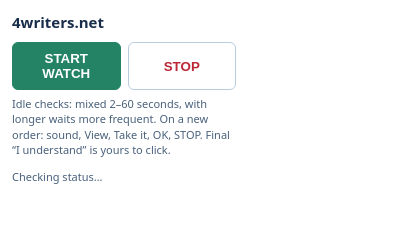
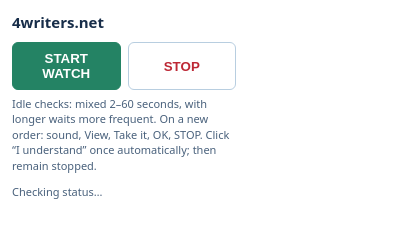
Before and after one commit to Prowell-dotcom/prowell-jobs, a browser extension: page extension/4writers-v129/popup.html in a window 400 px wide. Drawn offline with Linux system fonts and the light colour scheme.

Commit message:
Prowell 4Writers-only v2.1.29.4: automatic final I understand with one-time guard

```diff
--- a/extension/4writers-v129/popup.html
+++ b/extension/4writers-v129/popup.html
@@ -18,7 +18,7 @@ button:disabled{opacity:.5;cursor:default}
 <button id="start" type="button">START WATCH</button>
 <button id="stop" type="button">STOP</button>
 </div>
-<p>Idle checks: mixed 2–60 seconds, with longer waits more frequent. On a new order: sound, View, Take it, OK, STOP. Final “I understand” is yours to click.</p>
+<p>Idle checks: mixed 2–60 seconds, with longer waits more frequent. On a new order: sound, View, Take it, OK, STOP. Click “I understand” once automatically; then remain stopped.</p>
 <p id="notice" role="status" aria-live="polite">Checking status…</p>
 <script src="popup.js"></script>
 </body></html>
```
